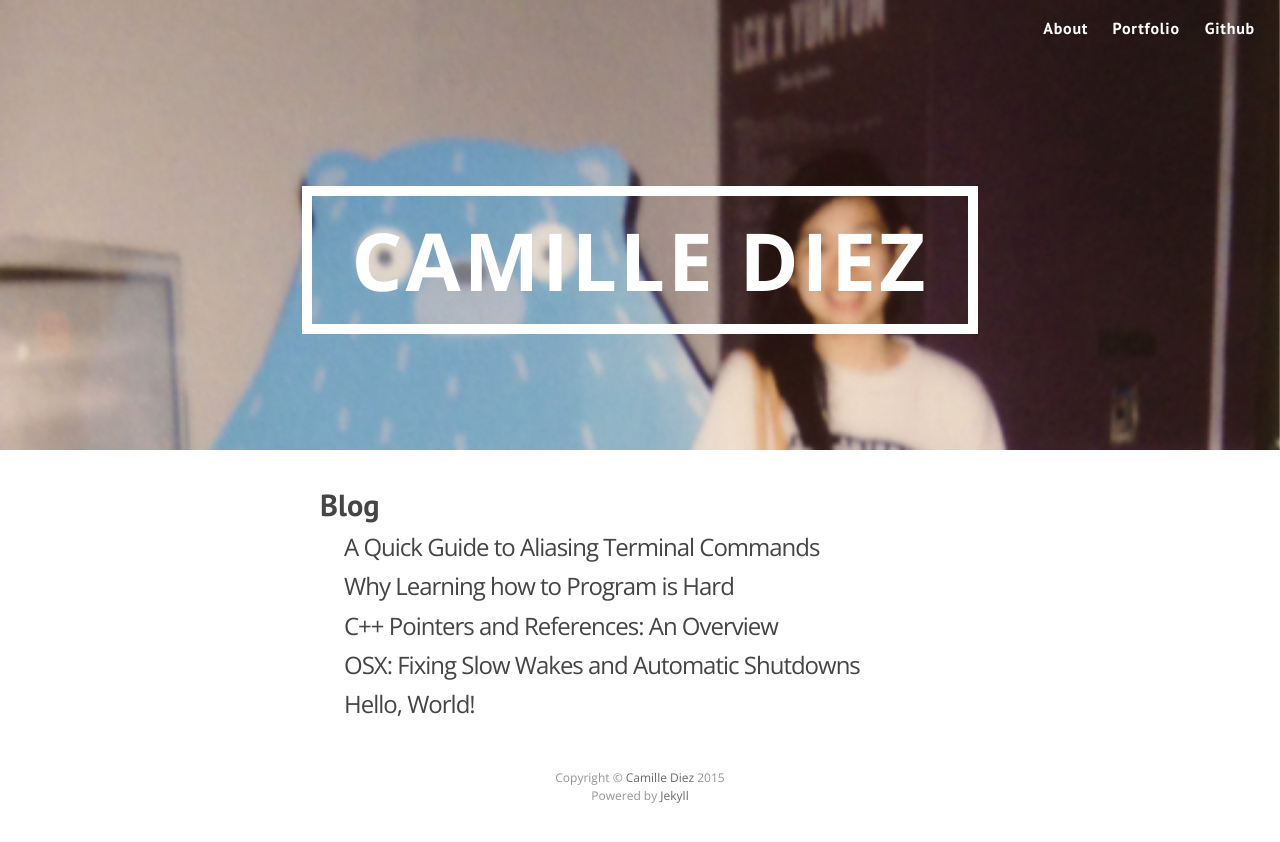
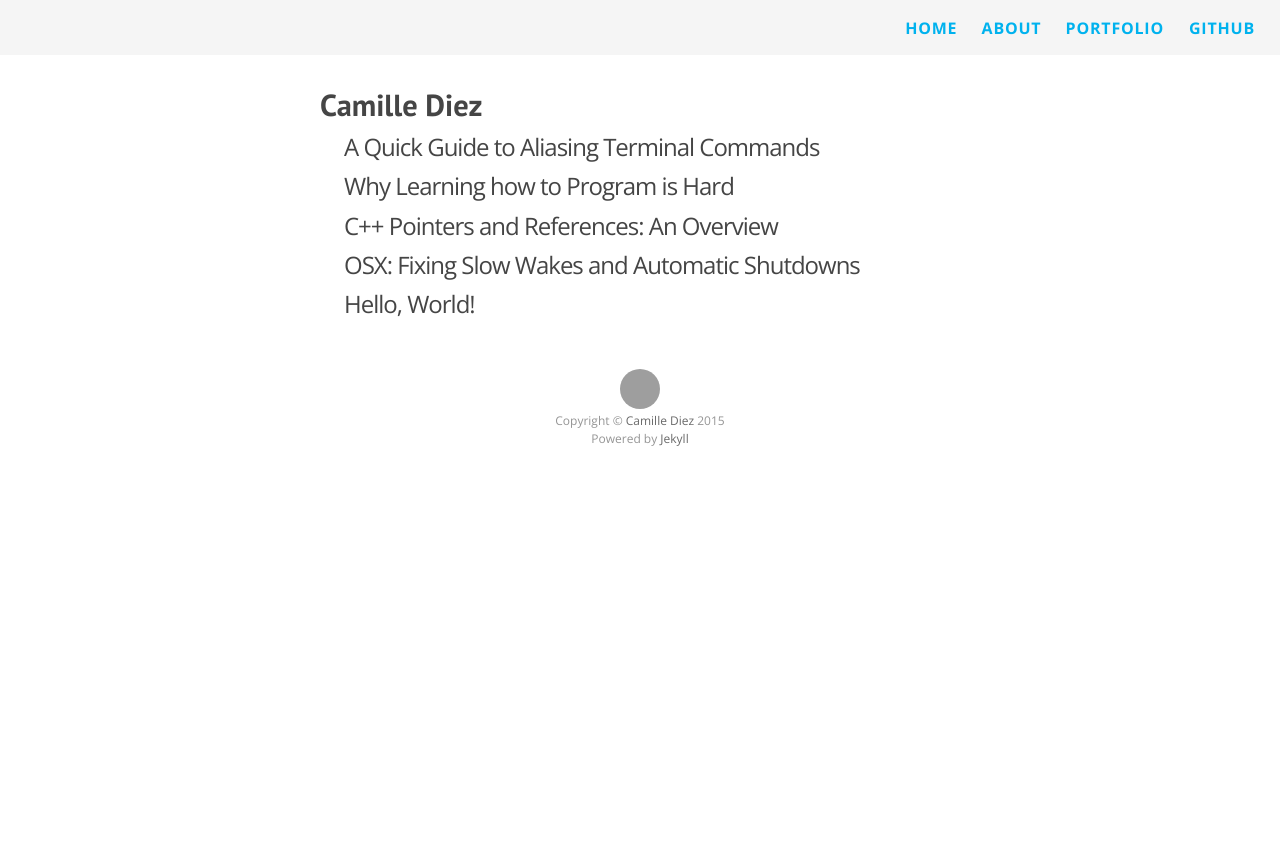
Before and after one commit to diezcami/diezcami.github.io, a Jekyll site: the page built from index.html, in a window 1280 px wide. Shown: the top 842 px of the page. Built offline with Jekyll 4.4.1, drawn with Linux system fonts in a browser that asks for light colours; nearby versions of some CDN libraries; Markdown is read by kramdown in place of the engine named in the settings.

Commit message:
Edited Blog Layout

```diff
--- a/_includes/footer.html
+++ b/_includes/footer.html
@@ -1,5 +1,6 @@
 <div class="footer" align="center">
 
+  <img src=http://diezcami.github.io/resources/Profile.png>
   Copyright &copy; <a href=http://diezcami.github.io target="_blank">Camille Diez</a> 2015<BR />
   Powered by <a href=http://jekyllrb.com target="_blank">Jekyll</a>
 
--- a/_includes/header.html
+++ b/_includes/header.html
@@ -1,6 +1,7 @@
 <div class="site-header">
 
     <nav class="site-nav">
+          <a class="page-link" href="{{ site.baseurl }}/">Home</a>
         {% for page in site.pages %}
           {% if page.title %}
           <a class="page-link" href="{{ page.url | prepend: site.baseurl }}">{{ page.title }}</a>
@@ -15,11 +16,5 @@
           </a>
     </nav>
 
-    <h1>
-     <span>
-      <a class="site-title" href="{{ site.baseurl }}/">{{ site.title }}</a>
-     </span>
-    </h1>
-
 
 </div>
--- a/_sass/_base.scss
+++ b/_sass/_base.scss
@@ -15,7 +15,7 @@
         line-height: $base-line-height;
         font-weight: 300;
         color: $text-color;
-        background-color: $background-color;
+        background-color: $background-color !important;
         -webkit-text-size-adjust: 100%;
     }
 
@@ -60,10 +60,10 @@
  * ============================================== */
     h1, h2, h3, h4, h5, h6 {
         font-weight: bold;
-        margin: 0px;
+        margin-bottom: 0px;
     }
 
-    h1 {font-size: 1.9em !important;}
+    h1 {font-size: 1.9em !important; margin-top: 50px;}
     h2, {font-size: 1.5em !important;}
     h3 {font-size: 1.3em;}
     h4 {font-size: 1em;}
--- a/_sass/_layout.scss
+++ b/_sass/_layout.scss
@@ -1,58 +1,25 @@
 /* Site Header
  * ============================================== */
     .site-header {
-        min-height: 450px;
-        background-image: url('../images/header.png');
-        background-size: cover;
-        background-position: center -150px;
-        background-attachment: fixed;
-
-        @include media-query($on-palm) {
-            min-height: 250px;
-            background-position: center -70px;
-        }
+        height: 55px;
+        background-color: #F5F5F5;
+        position: fixed;
+        width: 100%;
     }
 
-    .site-header a, a h1:hover {color: #FFF};
-
-    .site-header h1 {
-        display: block;
-        font-size: 80px !important;
-        line-height: 80px;
-        letter-spacing: 3px;
-        text-align: center;
-        padding-top: 20px;
-        clear: both;
-        text-transform: uppercase;
-        font-family: 'Open Sans';
-
-        @include media-query($on-palm) {
-            font-size:60px !important;
-            letter-spacing: 0px;
-        }
-    }
-
-    .site-header span {
-        border: 10px solid #FFF;
-        padding: 0.3em 0.5em;
-        margin: 10px 20px;
-        display: inline-block;
-
-        @include media-query($on-palm) {
-            margin: 10px 10px;
-            padding: 0.15em 0.4em;
-        }
-    }
+    .site-header a {color: #00B2EE};
 
     .site-nav {
         float: right;
         line-height: 56px;
         margin-right: 25px;
         padding-bottom: 100px;
+        font-family: 'Open Sans';
+        font-weight: 700 !important;
+        text-transform: uppercase;
 
         .page-link {
             line-height: $base-line-height;
-            font-weight: bold;
             letter-spacing: 0.05em;
 
             &:not(:first-child) {
@@ -78,6 +45,14 @@
         font-family: Open Sans;
         color: #959595;
     }
+
+    .footer img {
+        display: block;
+        width: 40px;
+        height: 40px;
+        border-radius: 100%;
+        margin-bottom: 3px;
+  }
 
 /* Individual Posts
  * ============================================== */
@@ -143,6 +118,7 @@
 
     .post-content {
         margin-bottom: $spacing-unit;
+
         /*
         h2 {
             font-size: 32px;
--- a/index.html
+++ b/index.html
@@ -4,7 +4,7 @@ layout: default
 
 <div class="home">
 
-  <h1 class="page-heading">Blog</h1>
+  <h1 class="page-heading">Camille Diez</h1>
 
   <ul class="post-list">
     {% for post in site.posts %}
```
Also changed, not shown: about.md (+1 -0 lines), images/header.png (deleted), 10 other files.
